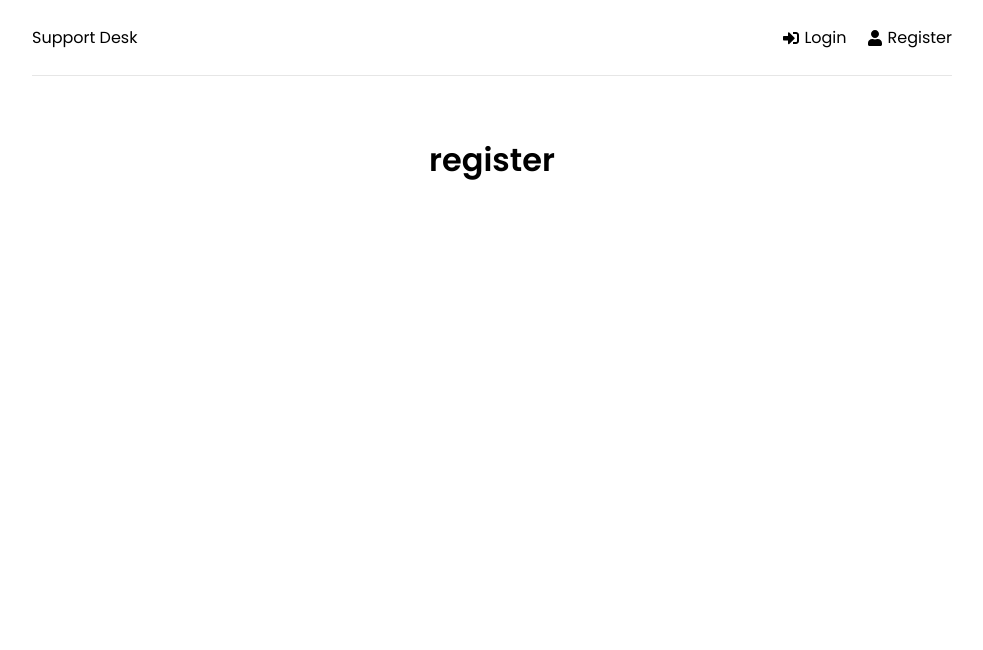
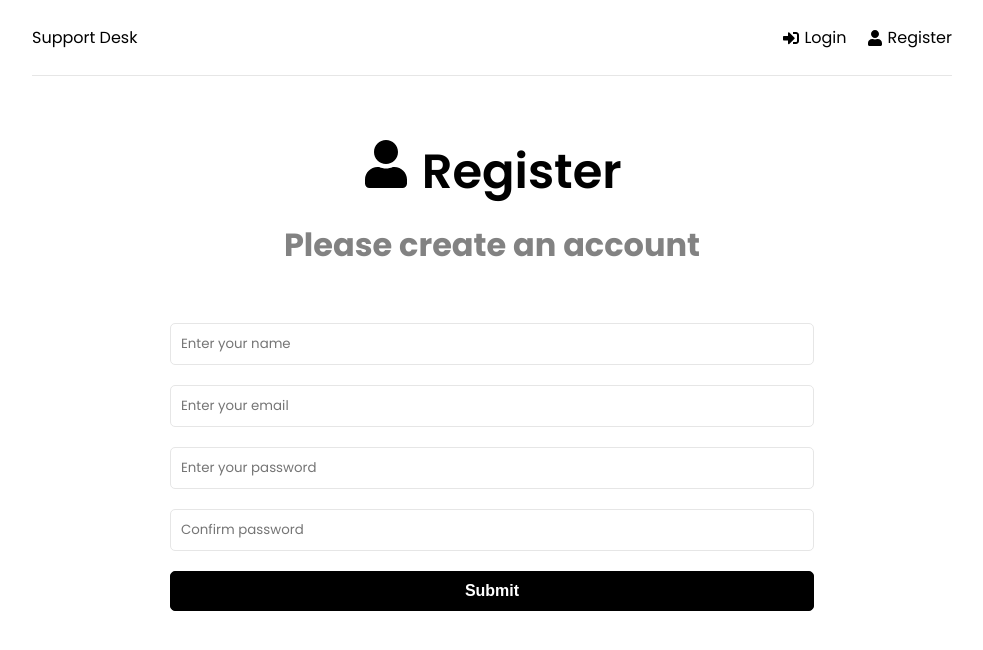
Before and after one commit to stanycruz/support-desk, a React (Create React App) app in the folder frontend/: page /register in a window 1280 px wide. Shown: the top 650 px of the page, without its empty margins (148-1131 px from the left). Built offline with nearby package versions, Linux system fonts and the light colour scheme.

Commit message:
feat: add home, login & register ui

```diff
--- a/frontend/src/App.js
+++ b/frontend/src/App.js
@@ -1,4 +1,6 @@
 import { BrowserRouter as Router, Routes, Route } from 'react-router-dom'
+import { ToastContainer } from 'react-toastify'
+import 'react-toastify/ReactToastify.css'
 import Header from './components/Header'
 import Home from './pages/Home'
 import Login from './pages/Login'
@@ -17,6 +19,7 @@
           </Routes>
         </div>
       </Router>
+      <ToastContainer />
     </>
   )
 }
--- a/frontend/src/pages/Home.jsx
+++ b/frontend/src/pages/Home.jsx
@@ -1,5 +1,23 @@
+import { Link } from 'react-router-dom'
+import { FaQuestionCircle, FaTicketAlt } from 'react-icons/fa'
+
 function Home() {
-  return <h1>home</h1>
+  return (
+    <>
+      <section className="heading">
+        <h1>What do you need help with?</h1>
+        <p>Please choose from an option below</p>
+      </section>
+
+      <Link to="/new-ticket" className="btn btn-reverse btn-block">
+        <FaQuestionCircle /> Create New Ticket
+      </Link>
+
+      <Link to="/tickets" className="btn btn-block">
+        <FaTicketAlt /> View My Tickets
+      </Link>
+    </>
+  )
 }
 
 export default Home
--- a/frontend/src/pages/Login.jsx
+++ b/frontend/src/pages/Login.jsx
@@ -1,5 +1,69 @@
+import { useState } from 'react'
+import { toast } from 'react-toastify'
+import { FaSignInAlt } from 'react-icons/fa'
+
 function Login() {
-  return <h1>login</h1>
+  const [formData, setFormData] = useState({
+    email: '',
+    password: '',
+  })
+
+  const { email, password } = formData
+
+  const onChange = (e) => {
+    setFormData((prevState) => ({
+      ...prevState,
+      [e.target.name]: e.target.value,
+    }))
+  }
+
+  const onSubmit = (e) => {
+    e.preventDefault()
+  }
+
+  return (
+    <>
+      <section className="heading">
+        <h1>
+          <FaSignInAlt /> Login
+        </h1>
+        <p>Please log in to get support</p>
+      </section>
+
+      <section className="form">
+        <form onSubmit={onSubmit}>
+          <div className="form-group">
+            <input
+              type="email"
+              className="form-control"
+              id="email"
+              name="email"
+              value={email}
+              onChange={onChange}
+              placeholder="Enter your email"
+              required
+            />
+          </div>
+          <div className="form-group">
+            <input
+              type="password"
+              className="form-control"
+              id="password"
+              name="password"
+              value={password}
+              onChange={onChange}
+              placeholder="Enter your password"
+              required
+            />
+          </div>
+
+          <div className="form-group">
+            <button className="btn btn-block">Submit</button>
+          </div>
+        </form>
+      </section>
+    </>
+  )
 }
 
 export default Login
--- a/frontend/src/pages/Register.jsx
+++ b/frontend/src/pages/Register.jsx
@@ -1,5 +1,98 @@
+import { useState } from 'react'
+import { toast } from 'react-toastify'
+import { FaUser } from 'react-icons/fa'
+
 function Register() {
-  return <h1>register</h1>
+  const [formData, setFormData] = useState({
+    name: '',
+    email: '',
+    password: '',
+    password2: '',
+  })
+
+  const { name, email, password, password2 } = formData
+
+  const onChange = (e) => {
+    setFormData((prevState) => ({
+      ...prevState,
+      [e.target.name]: e.target.value,
+    }))
+  }
+
+  const onSubmit = (e) => {
+    e.preventDefault()
+
+    if (password !== password2) {
+      toast.error('Passwords do not match')
+    }
+  }
+
+  return (
+    <>
+      <section className="heading">
+        <h1>
+          <FaUser /> Register
+        </h1>
+        <p>Please create an account</p>
+      </section>
+
+      <section className="form">
+        <form onSubmit={onSubmit}>
+          <div className="form-group">
+            <input
+              type="text"
+              className="form-control"
+              id="name"
+              name="name"
+              value={name}
+              onChange={onChange}
+              placeholder="Enter your name"
+              required
+            />
+          </div>
+          <div className="form-group">
+            <input
+              type="email"
+              className="form-control"
+              id="email"
+              name="email"
+              value={email}
+              onChange={onChange}
+              placeholder="Enter your email"
+              required
+            />
+          </div>
+          <div className="form-group">
+            <input
+              type="password"
+              className="form-control"
+              id="password"
+              name="password"
+              value={password}
+              onChange={onChange}
+              placeholder="Enter your password"
+              required
+            />
+          </div>
+          <div className="form-group">
+            <input
+              type="password2"
+              className="form-control"
+              id="password2"
+              name="password2"
+              value={password2}
+              onChange={onChange}
+              placeholder="Confirm password"
+              required
+            />
+          </div>
+          <div className="form-group">
+            <button className="btn btn-block">Submit</button>
+          </div>
+        </form>
+      </section>
+    </>
+  )
 }
 
 export default Register
```
